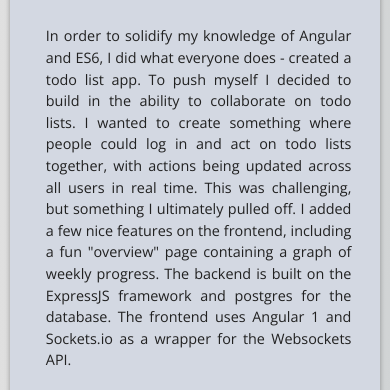
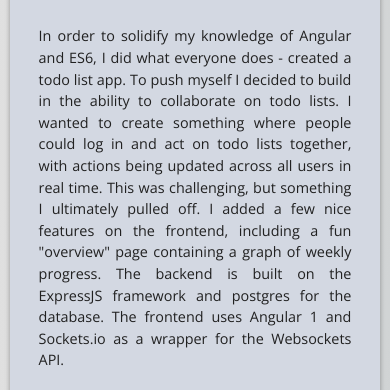
Before and after one commit to MontyD/montydawson.co.uk, a website: page work.html in a window 390 px wide. Shown: the part 387-777 px from the top of the page. Drawn offline with nearby package versions, Linux system fonts and the light colour scheme.

Commit message:
styling tweaks

```diff
--- a/src/sass/page.scss
+++ b/src/sass/page.scss
@@ -2,6 +2,7 @@
 
 body {
     background-image: linear-gradient(to bottom right, #E0E0E0, #DCDCDC 40%, #B2BDC1);
+    overflow-x: hidden;
 }
 
 h1,
@@ -437,6 +438,10 @@
         z-index      : 2;
         font-size    : 0.9em;
         padding      : 1em 0 0.5em 0.5em;
+
+        @media(max-width: 600px) {
+          padding: 1em 0 0.5em;
+        }
     }
 
     a.linkLikeAButton {
```
Also changed, not shown: dist/css/page.css, dist/css/page.min.css, 1 other file.
